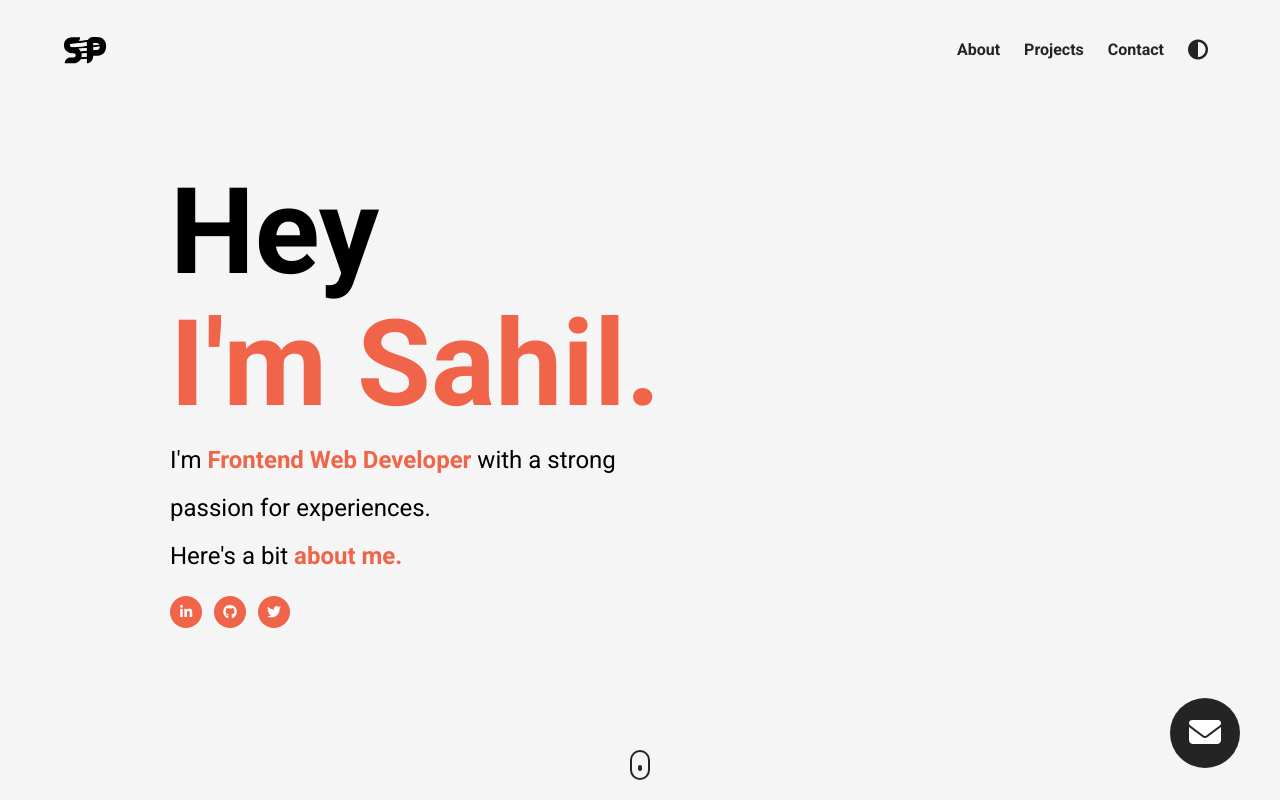
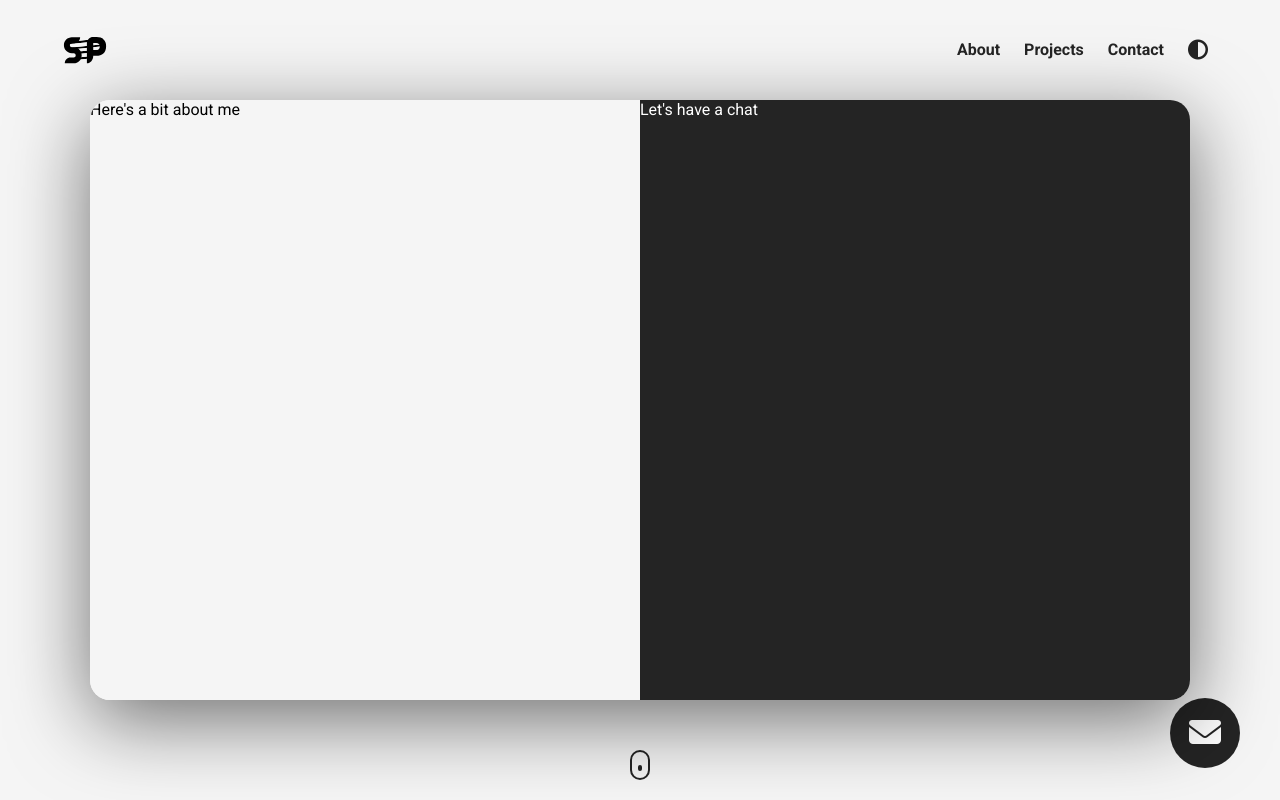
Before and after one commit to SahilPanhotra/Myportfolio, a plain HTML site: page index.html in a window 1280 px wide. Shown: the top 800 px of the page. Drawn offline with Linux system fonts and the light colour scheme.

Commit message:
build:basic modal structure

```diff
--- a/index.html
+++ b/index.html
@@ -53,6 +53,10 @@
 
             </div>
         </a>
+        <div class="modal">
+            <div class="modal__half modal__about">Here's a bit about me</div>
+            <div class="modal__half modal__contact">Let's have a chat</div>
+        </div>
     </section>
     <section class="projects">
         <div class="container">
--- a/style.css
+++ b/style.css
@@ -199,6 +199,39 @@ nav {
 }
 
 /*
+
+ MODAL
+
+ */
+ .modal {
+    position: absolute;
+    top: 50%;
+    left: 50%;
+    transform: translate(-50%,-50%);
+    width: 90%;
+    height: 600px;
+    max-width: 1100px;
+    box-shadow: 0 20px 80px 0 rgb(0, 0,0,0.55);
+    border-radius: 20px;
+    overflow: hidden;
+    display: flex;
+ }
+ .modal__half {
+    width: 50%;
+ }
+ .modal__about {
+    background-color: rgb(245, 245, 245);
+ }
+ .modal__contact {
+    background-color: #242424;
+    color: white;
+ }
+
+
+
+
+
+/*
  PROJECTS
  */
  .section__title {
```
